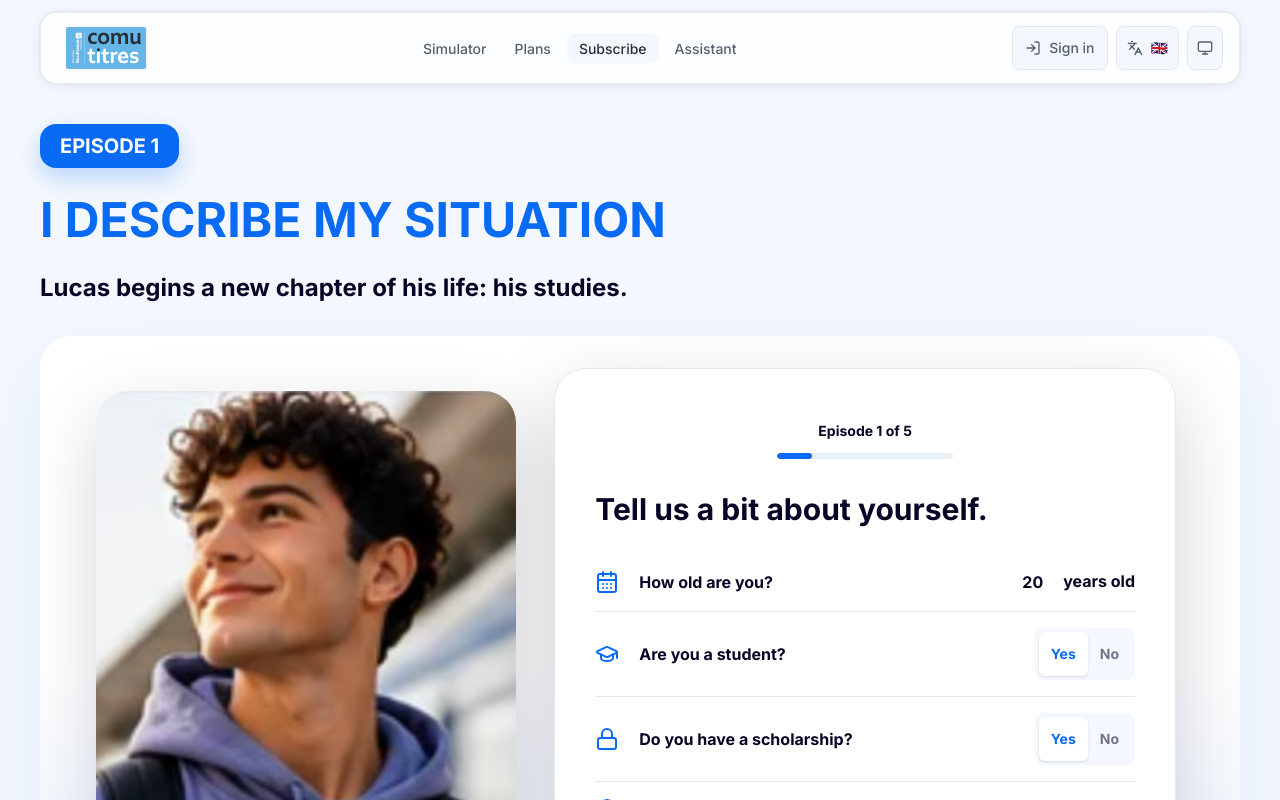
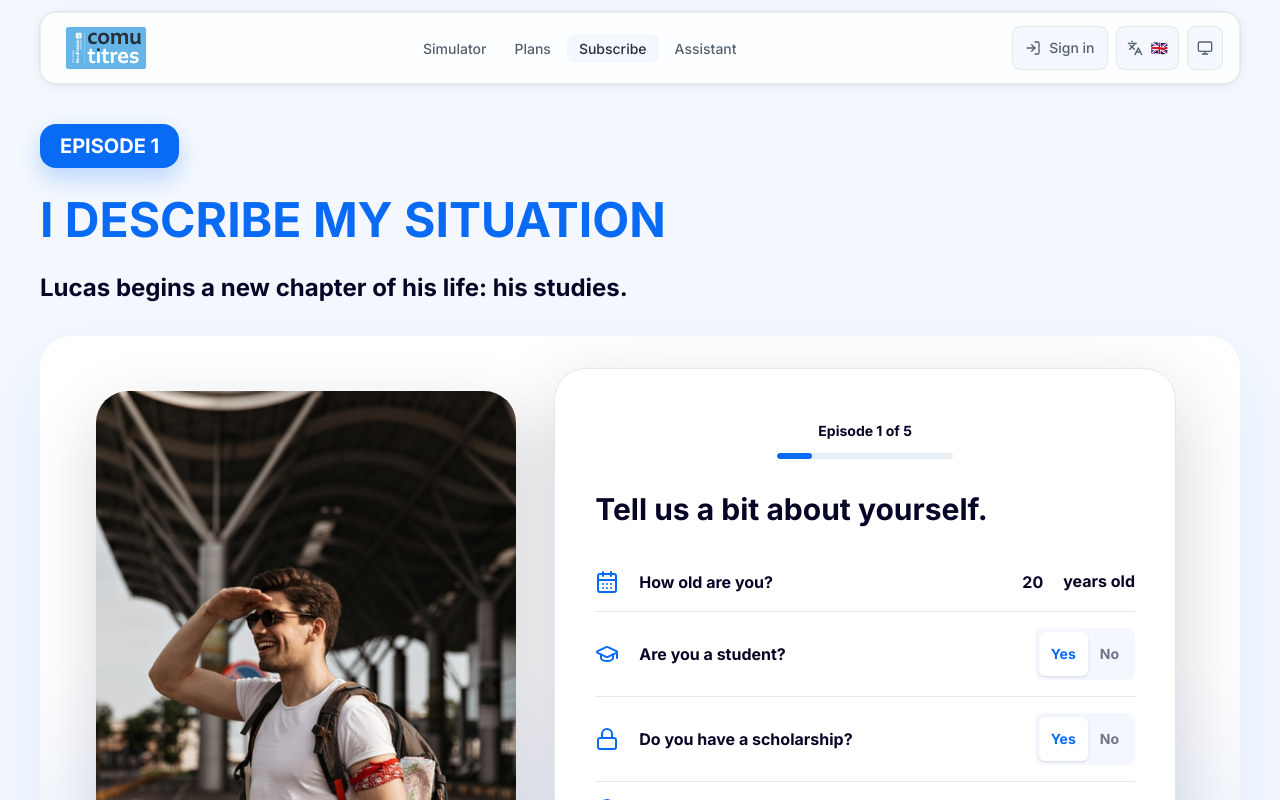
Before and after one commit to Denisi64/hackathon-5iw, a React (Vite) app in the folder apps/frontend/: page /souscrire in a window 1280 px wide. Shown: the top 800 px of the page. Built offline with nearby package versions, Linux system fonts and the light colour scheme.

Commit message:
Fix subscription bg
Signed-off-by: CharlesLLM <charlesllm@orange.fr>

```diff
--- a/apps/frontend/src/screens/SubscriptionScreen.tsx
+++ b/apps/frontend/src/screens/SubscriptionScreen.tsx
@@ -20,7 +20,7 @@ import { documentsService } from '../services/documents'
 import { paymentsService } from '../services/payments'
 import { useAuthStore } from '../stores/authStore'
 import { getPlanName } from '../utils/planDisplay'
-import lucasImage from '../assets/images/personas/lucas.png'
+import subscriptionManImage from '../assets/images/personas/subscriptionMan.png'
 
 type Answers = {
   age?: number
@@ -272,7 +272,7 @@ function EpisodeFrame({ children }: { children: ReactNode }) {
     <section className="relative min-h-[720px] overflow-hidden rounded-[2rem] bg-white px-0 pb-4 pt-4 shadow-[0_26px_80px_rgba(9,106,243,0.08)] sm:min-h-[640px] lg:min-h-[540px] lg:px-12 lg:pb-8 lg:pt-8 xl:min-h-[580px] xl:px-16">
       <div className="absolute inset-x-0 bottom-0 h-1/2 bg-gradient-to-t from-[#096AF3]/10 to-transparent" aria-hidden="true" />
       <img
-        src={lucasImage}
+        src={subscriptionManImage}
         alt=""
         aria-hidden="true"
         className="absolute bottom-0 left-[-56px] h-[620px] w-[430px] rounded-[2rem] object-cover object-[42%_50%] shadow-[0_24px_70px_rgba(7,5,37,0.16)] sm:left-8 sm:h-[560px] sm:w-[440px] lg:left-10 lg:h-[500px] lg:w-[390px] lg:top-1/2 lg:-translate-y-1/2 xl:left-14 xl:h-[540px] xl:w-[420px]"
```
Also changed, not shown: apps/frontend/src/assets/images/personas/subscriptionman.png (added).
